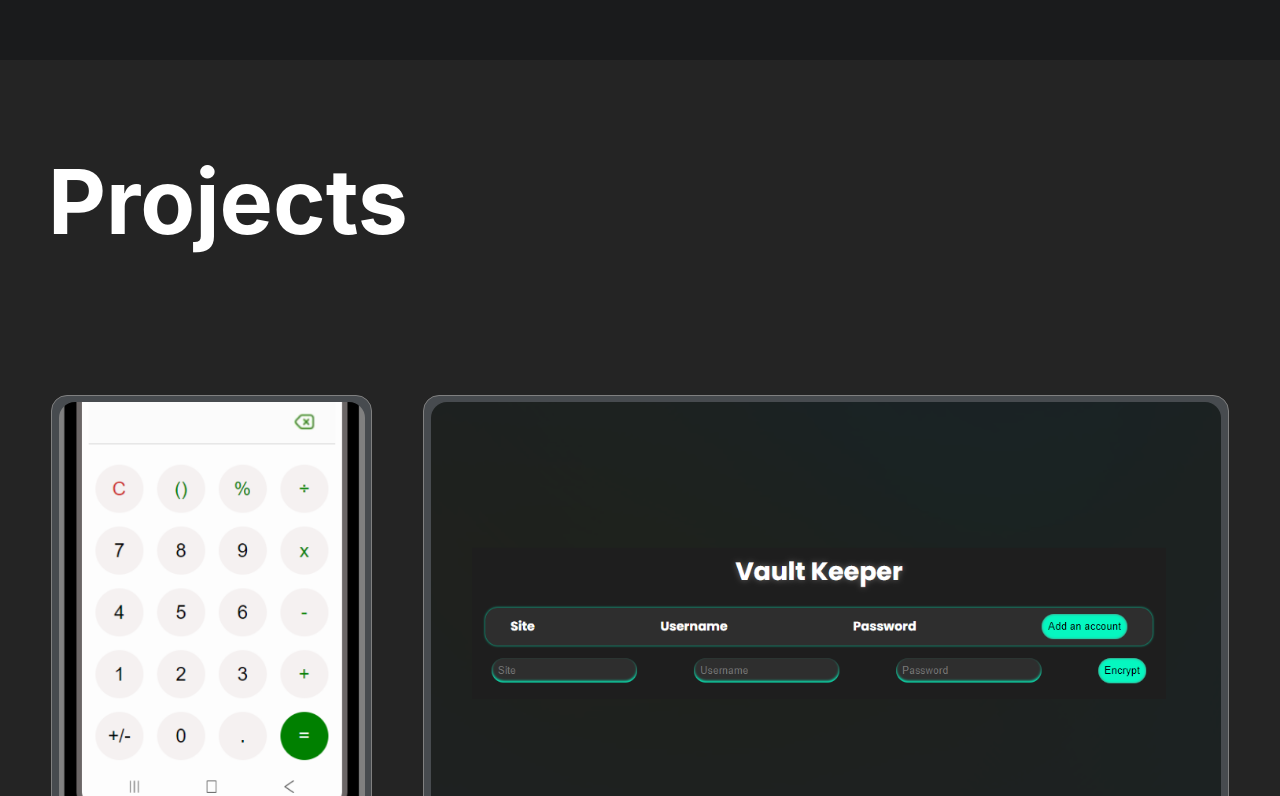
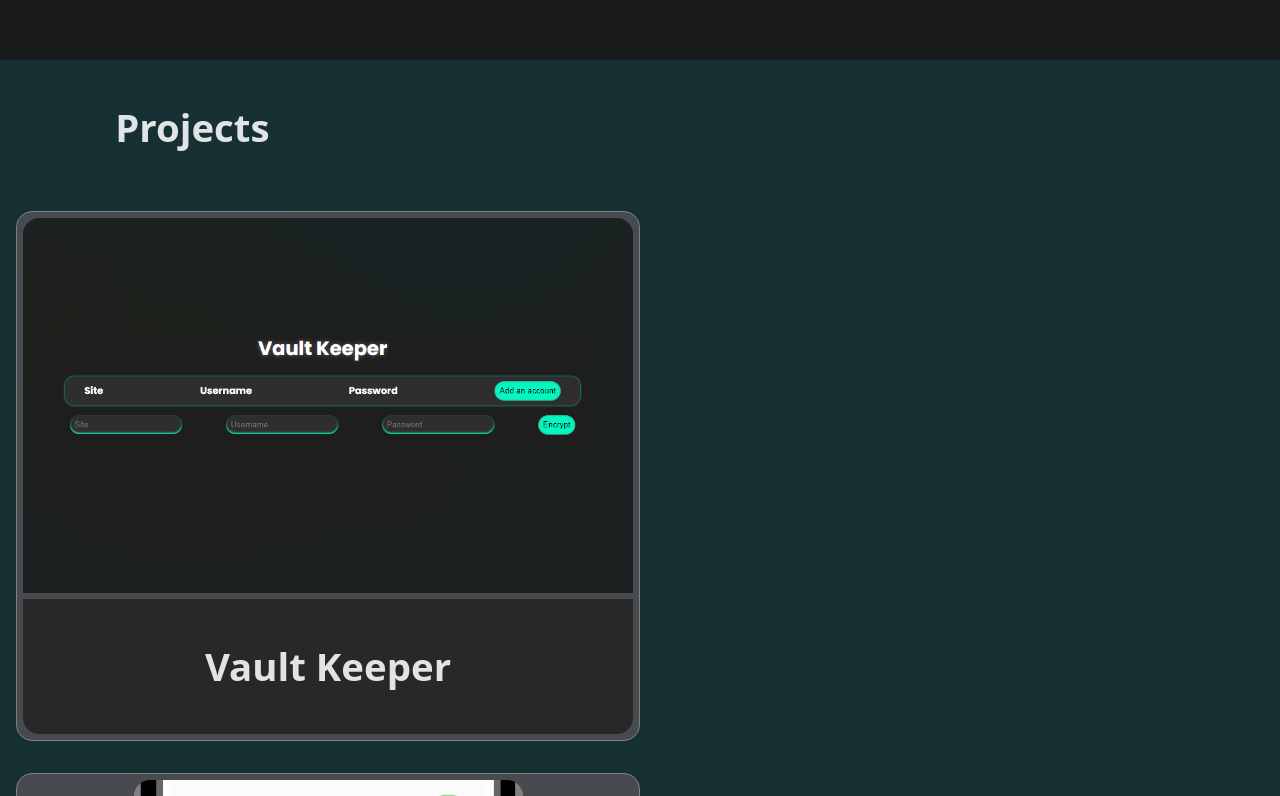
Before and after one commit to RD2P/RD2P.github.io, a React (Vite) app: page / in a window 1280 px wide. Shown: the part 464-1260 px from the top of the page. Built offline with nearby package versions, Linux system fonts and the light colour scheme.

Commit message:
Improved Projects layout

```diff
--- a/src/App.jsx
+++ b/src/App.jsx
@@ -2,7 +2,7 @@ import NavBar from "./components/NavBar";
 import Hero from './components/Hero.jsx'
 import Projects from './components/Projects.jsx'
 
-import "./styles/style.css";
+import "./styles/main.css";
 
 function App() {
   return (
--- a/src/components/Card.jsx
+++ b/src/components/Card.jsx
@@ -1,4 +1,4 @@
-import "../styles/style.css";
+import "../styles/projects.css";
 
 const Card = (props) => {
   const { link, image, title } = props;
--- a/src/components/Hero.jsx
+++ b/src/components/Hero.jsx
@@ -1,5 +1,4 @@
 import "../styles/hero.css"
-import egyptArt from "../assets/egypt-art.jpg";
 import rafpic from '../assets/raf.jpg'
 
 const Hero = () => {
--- a/src/components/Projects.jsx
+++ b/src/components/Projects.jsx
@@ -7,19 +7,26 @@ const Projects = () => {
   return(
     <>
       <h2 className="projects-title">Projects</h2>
-      <section className="grid-container">
-        <Card
-          link="https://rd2p.github.io/samsung-calculator/"
-          image={calculator}
-          title="Calculator"
-        />
 
+      <article className="card-container">
+          <section className="card-wrapper">
             <Card
               link="https://rd2p.github.io/vaultkeeper"
               image={vaultkeeper}
               title="Vault Keeper"
               />
           </section>
+        </article>
+
+        <article className="card-container">
+          <section className="card-wrapper">
+            <Card
+              link="https://rd2p.github.io/samsung-calculator/"
+              image={calculator}
+              title="Calculator"
+            />
+          </section>
+        </article>
     </>
   )
 }
--- a/src/styles/hero.css
+++ b/src/styles/hero.css
@@ -50,7 +50,6 @@
 @media (max-width: 745px) {
   .hero {
     padding: 0 2vw;
-
   }
 
   .about-me-wrapper {
--- a/src/styles/style.css
+++ b/src/styles/main.css
@@ -1,5 +1,5 @@
 :root {
-  font-family: Inter, system-ui, Avenir, Helvetica, Arial, sans-serif;
+  font-family: system-ui, Helvetica, Arial, sans-serif;
   line-height: 1.5;
   font-weight: 400;
   color-scheme: light dark;
@@ -7,11 +7,8 @@
   background-color: #242424;
   margin: 0;
   padding: 0;
-}
 
-#root {
   box-sizing: border-box;
-  text-align: center;
 }
 
 body {
--- a/src/styles/navbar.css
+++ b/src/styles/navbar.css
@@ -1,11 +1,9 @@
 .navbar {
-  /* background-color: rgb(71, 75, 79); */
   background-color: var(--primary);
   width: 100%;
   display: flex;
   align-items: center;
   justify-content: space-around;
-  /* margin-bottom: 2rem; */
   min-width: 320px;
 }
 
@@ -22,8 +20,6 @@ nav a {
 
 .socials-icons {
   display: flex;
-  /* height: 100%; */
-  /* justify-content: space-between; */
 }
 
 .social {
--- a/src/styles/projects.css
+++ b/src/styles/projects.css
@@ -1,14 +1,18 @@
 .projects-title {
-  color: white;
-  font-size: 7vw;
+  margin: 0;
+  background-color: var(--primary);
+  font-size: 3vw;
   text-align: left;
-  padding-left: 3rem;
+  padding: 1em 3em;
 }
 
-.grid-container {
-  display: flex;
-  gap: 4vw;
-  padding: 4vw;
+.card-container {
+  background-color: var(--primary);
+  padding: 1rem;
+}
+
+.card-wrapper {
+  width: 50%;
 }
 
 .card {
@@ -28,6 +32,11 @@
   opacity: 0.8;
 }
 
+.image-wrapper {
+  display: flex;
+  justify-content: center;
+}
+
 .card-image {
   border-top-right-radius: 1rem;
   border-top-left-radius: 1rem;
@@ -45,4 +54,6 @@
 .card-title {
   display: block;
   font-size: 3vw;
+  text-align: center;
+
 }
```
Lines whose indentation alone changed are shown as unchanged.
